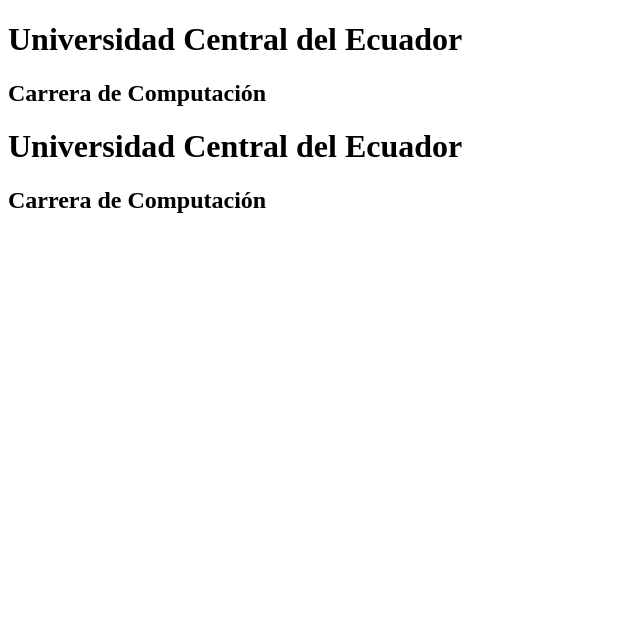
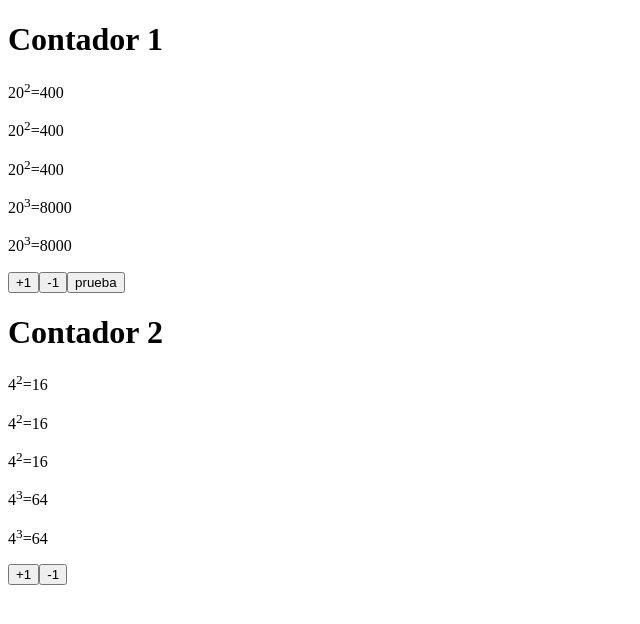
Before and after one commit to jisantamariar1/pw_vue_u2_js, a Vue app: page / in a window 1280 px wide. Shown: the top 624 px of the page, without its empty margins (0-640 px from the left). Built offline with nearby package versions, Linux system fonts and the light colour scheme.

Commit message:
Directivas en vue

```diff
--- a/src/components/Contador.vue
+++ b/src/components/Contador.vue
@@ -1,14 +1,71 @@
 <template>
   <div>
-    <h1>Universidad Central del Ecuador</h1>
-    <h2>Carrera de Computación</h2>
+    <h1>{{ tit2 }}</h1>
+    <p>{{ numero }}<sup>2</sup>={{ calculaCuadrado}}</p>
+    <p>{{ numero }}<sup>2</sup>={{ calculaCuadrado}}</p>
+    <p>{{ numero }}<sup>2</sup>={{ calculaCuadrado }}</p>
+    <p>{{ numero }}<sup>3</sup>={{calculaCubo}}</p>
+    <p>{{ numero }}<sup>3</sup>={{obtenercubo()}}</p>
+  </div>
+  <div>
+      <button v-on:click="incrementar()">+1</button>
+      <button v-on:click="decrementar()">-1</button>
+      <button v-if="mostrar">prueba</button>
   </div>
 </template>
 
 <script>
 export default {
+  data(){
+    return{
+      numero:this.inicio,
+      titulo: "Contador",
 
-}
+    };
+  },
+  methods:{
+    obtenercuadrado(){
+      console.log("Entro a obtener cuadrado");
+      return this.numero*this.numero;
+    },
+    obtenercubo(){
+      return this.numero*this.numero*this.numero;
+    },
+    incrementar(){
+      console.log(this.tit2);
+      return this.numero++;
+    },
+    decrementar(){
+      return this.numero--;
+    }
+  },
+  computed:{
+    calculaCuadrado(){
+      console.log("Entro a propiedad computada");
+      return this.numero*this.numero;
+    },
+    calculaCubo(){
+      return this.numero*this.numero*this.numero;
+    }
+  },
+  /*props:['tit2','inicio','mostrar']*/
+  /*Declaracion especifico*/
+  props:{
+    tit2:String,
+    /*Da opcion a configurar varias cosas en el props */
+    inicio:{
+      type:Number,
+      default:99,
+      validator(value){
+        return value>10;
+      }
+    },
+    mostrar:Boolean
+  }
+  /*Declaraciones*/
+  /*String, Number, Array, Object, Date, Function, (enteros grandes) BigInt*/
+
+};
 </script>
 
 <style>
--- a/src/views/ContadorView.vue
+++ b/src/views/ContadorView.vue
@@ -1,7 +1,7 @@
 <template>
   <div>
-    <Contador />
-    <Contador />
+    <Contador tit2="Contador 1" v-bind:inicio="20" :mostrar="true"/>
+    <Contador tit2="Contador 2"  :inicio="4" :mostrar="false"/>
   </div>
 </template>
 
```
